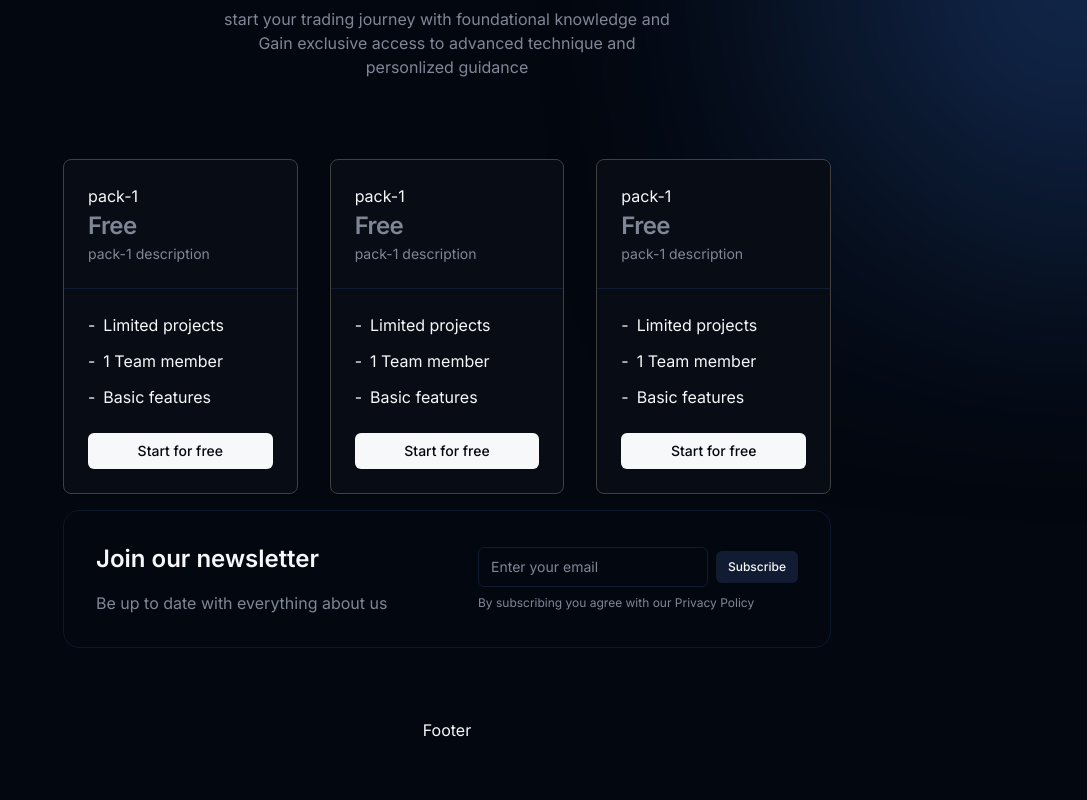
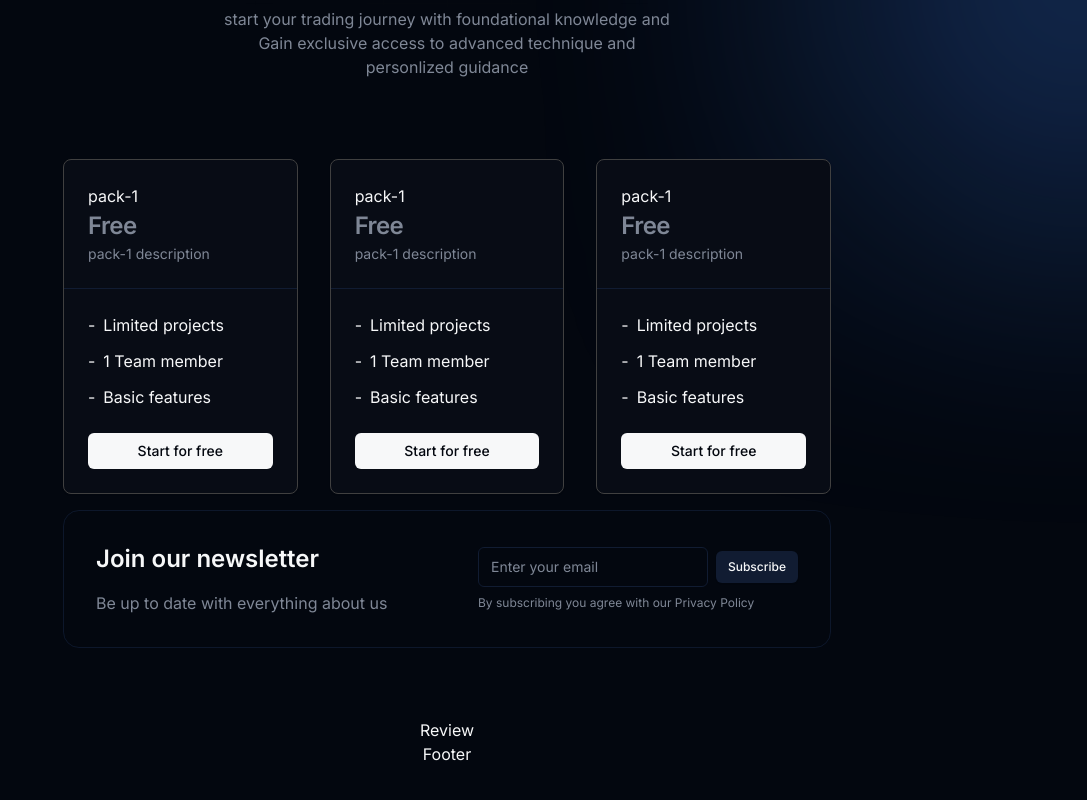
Before and after one commit to arun-murali0/xplore-Finance, a Next.js app: page / in a window 1280 px wide. Shown: the part 637-1437 px from the top of the page, without its empty margins (193-1280 px from the left). Built offline with nearby package versions, Linux system fonts and the light colour scheme.

Commit message:
review component added

```diff
--- a/src/app/page.tsx
+++ b/src/app/page.tsx
@@ -2,7 +2,8 @@ import Hero from '@/view/Hero';
 import Navbar from '@/view/Navbar';
 import Pricing from '@/view/Pricing';
 import Newsletter from '@/view/newsletter';
-import Footer from "@/view/Footer"
+import Footer from '@/view/Footer';
+import Review from '@/view/Review';
 
 export default function page() {
   return (
@@ -12,7 +13,8 @@ export default function page() {
         <Hero />
         <Pricing />
         <Newsletter />
-        <Footer/>
+        <Review />
+        <Footer />
       </main>
     </div>
   );
--- /dev/null
+++ b/src/view/Review.tsx
@@ -0,0 +1,6 @@
+
+export default function Review() {
+  return (
+    <div>Review</div>
+  )
+}
```
